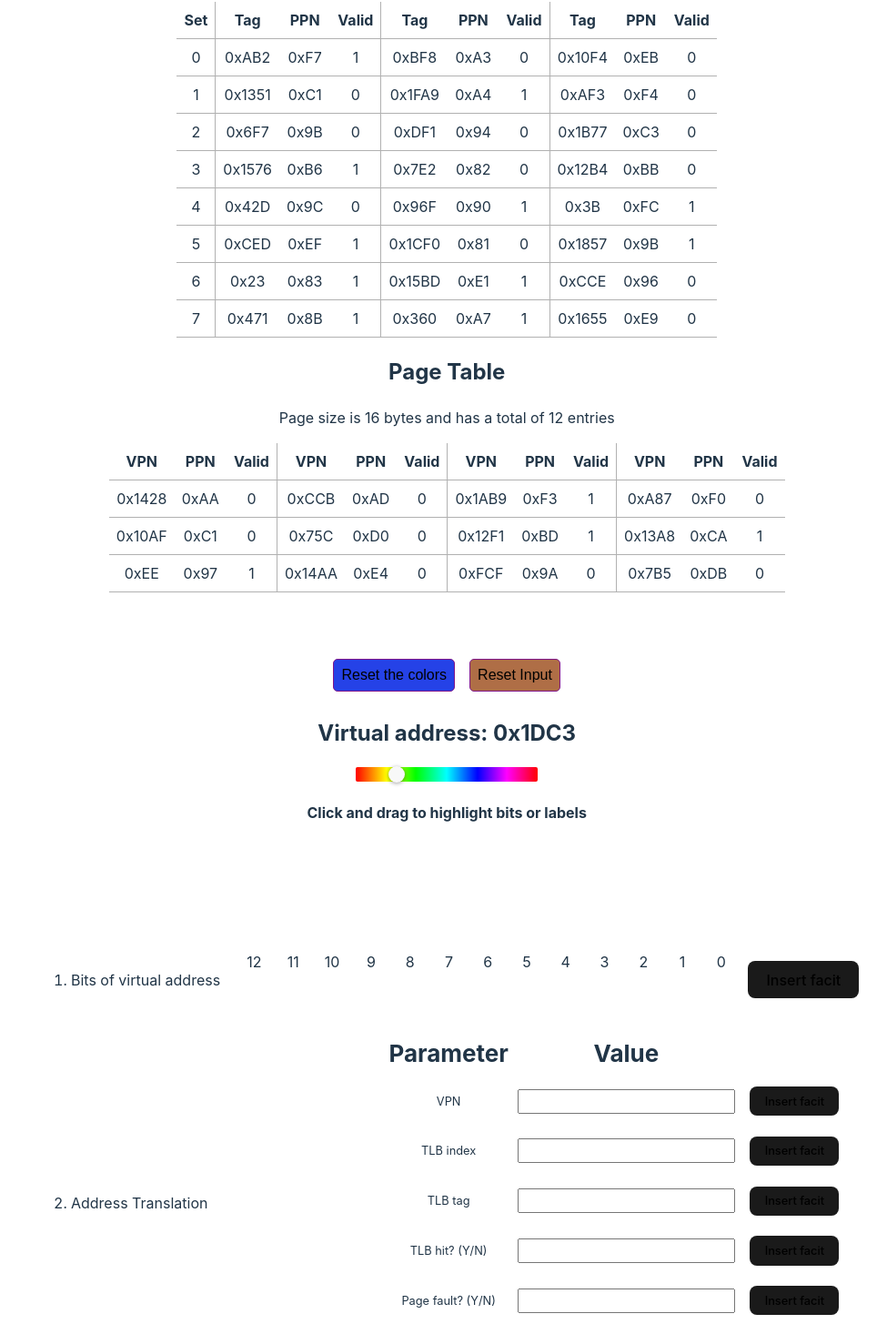
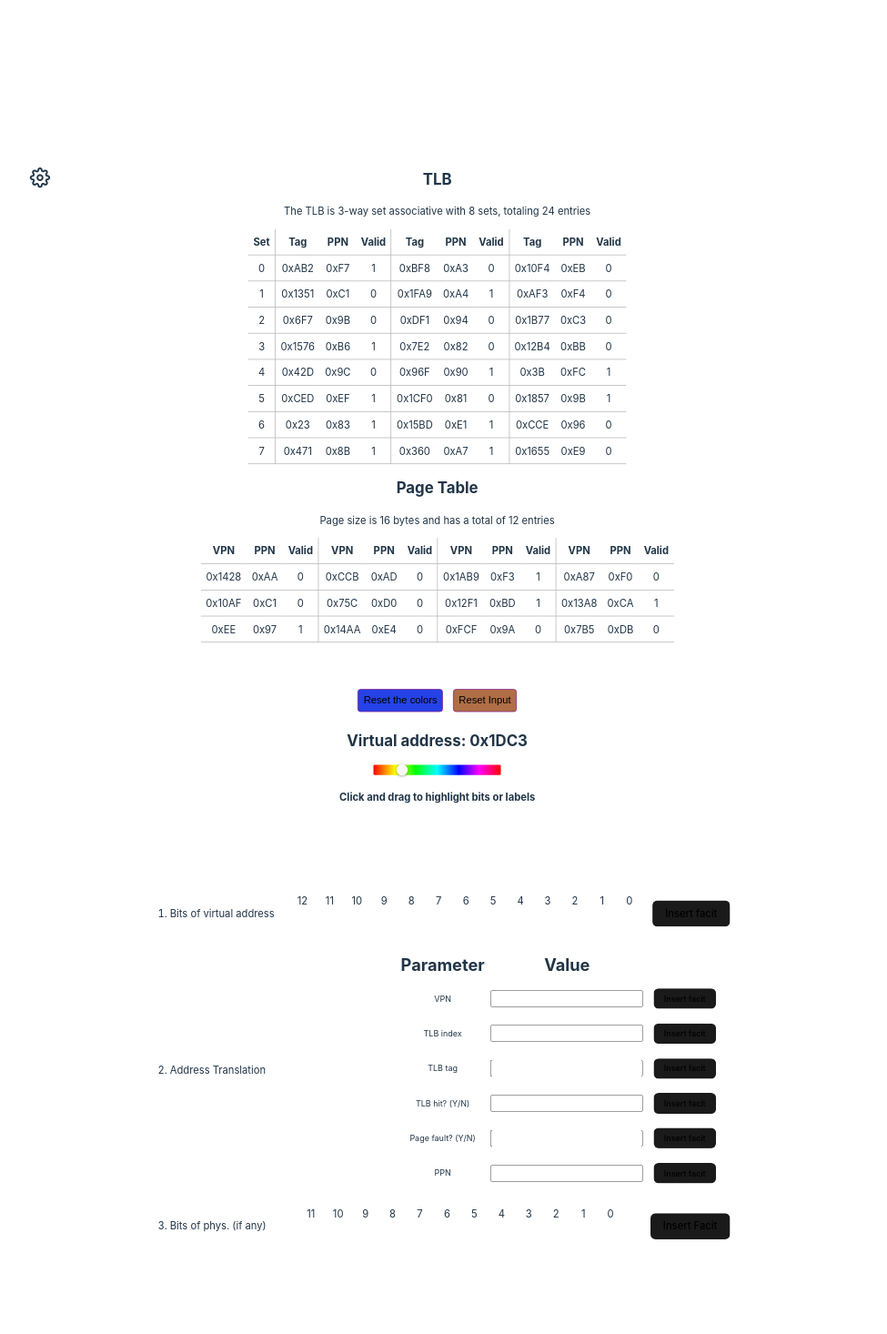
Before and after one commit to MahmoodSeoud/VMAT, a React (Vite) app: page / in a window 1280 px wide. Shown: the part 130-1596 px from the top of the page at 91% size, without its empty margins (184-1159 px from the left). Built offline with nearby package versions, Linux system fonts and the light colour scheme.

Commit message:
text, css properties

```diff
--- a/src/App.css
+++ b/src/App.css
@@ -16,6 +16,7 @@
   flex-wrap: wrap;
   justify-content: center;
   align-items: center;
+  flex-direction: column;
 }
 
 @media only screen and (max-width: 1550px) {
@@ -24,10 +25,6 @@
   }
 
   .wrapper {
-    flex-direction: column;
-  }
-
-  .wrapper-tables {
     flex-direction: column;
   }
 
--- a/src/components/Input_table/Input_table.css
+++ b/src/components/Input_table/Input_table.css
@@ -6,9 +6,10 @@
 
 .input-table {
     border: 1px white solid;
-    min-width: 70em;
+    /* min-width: 70em; */
     padding: 2em;
     margin: 2em;
+    width:100%
 
     /* height: 40em; */
 }
--- a/src/components/Settings/Settings.css
+++ b/src/components/Settings/Settings.css
@@ -16,8 +16,12 @@
 
 
 .pi.pi-cog {
-  position: sticky;
   top: 0;
   padding: .6em;
   float: left;
 }
+
+
+.settingItem {
+  margin: 2em;
+}
--- a/src/components/Settings/Settings.tsx
+++ b/src/components/Settings/Settings.tsx
@@ -196,7 +196,7 @@ export default function Settings({
 
             {showSettings && (
 
-                <Card title="Settings" footer={footer} className="md:w-25rem">
+                <Card title="Settings" footer={footer} className="md:w-25rem settingItem">
                     <div>
                         <label htmlFor="assignmentType" className="p-d-block">Select an Assignment Type: </label>
                         <Dropdown
@@ -209,7 +209,7 @@ export default function Settings({
                             className="w-full md:w-14rem"
                         />
                     </div>
-                    <div style={{ display: 'flex', flexDirection: 'column', alignItems: 'center', justifyContent: 'center' }}>
+                    <div style={{ display: 'flex', flexDirection: 'column', alignItems: 'center', justifyContent: 'center' }} className="settingItem">
                         {/* Slider for the TLB sets */}
                         <label>Select the TLB Sets: </label>
                         <DiscreteSliderValues
@@ -220,7 +220,7 @@ export default function Settings({
                     </div>
 
                     {/* Slider for the TLB Ways */}
-                    <div style={{ display: 'flex', flexDirection: 'column', alignItems: 'center', justifyContent: 'center' }}>
+                    <div style={{ display: 'flex', flexDirection: 'column', alignItems: 'center', justifyContent: 'center' }} className="settingItem">
                         <label>Select the TLB Ways: </label>
                         <DiscreteSliderValues
                             handleSliderChange={handleTLBWaysState}
@@ -230,8 +230,8 @@ export default function Settings({
                     </div>
 
                     {/* Slider for the TLB Ways */}
-                    <div style={{ display: 'flex', flexDirection: 'column', alignItems: 'center', justifyContent: 'center' }}>
-                        <label>Select the bit length of the virtual address: </label>
+                    <div style={{ display: 'flex', flexDirection: 'column', alignItems: 'center', justifyContent: 'center' }} className="settingItem">
+                        <label>Select maximum bit length of Virtual Address: </label>
                         <DiscreteSliderValues
                             handleSliderChange={handleVirtualAddressBitWidthState}
                             marks={virtualBitLengthMark}
--- a/src/index.css
+++ b/src/index.css
@@ -23,12 +23,18 @@ a:hover {
   color: #535bf2;
 }
 
+html {
+  height: 0
+}
+
 body {
   margin: 0;
   display: flex;
   place-items: center;
+  justify-content: center;
   min-width: 320px;
   min-height: 100vh;
+  transform: scale(70%)
 }
 
 h1 {
```
